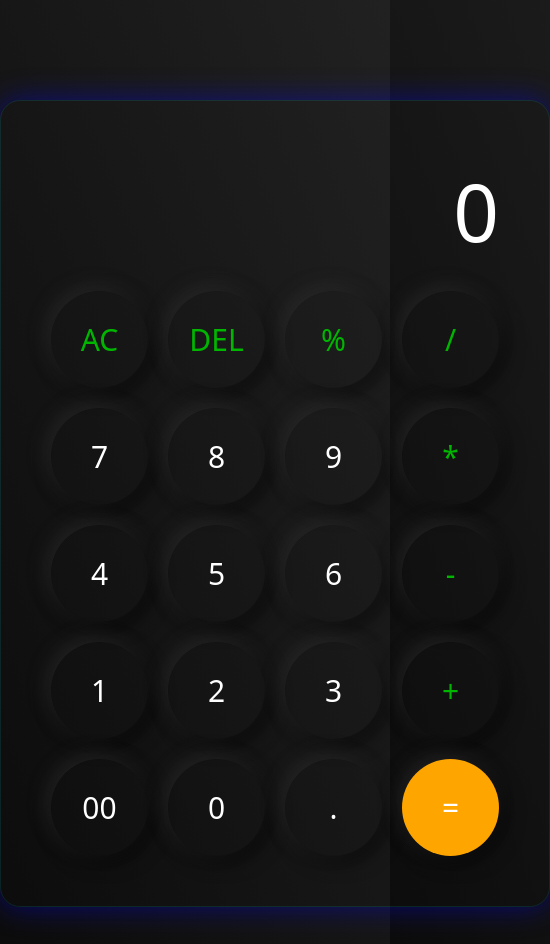
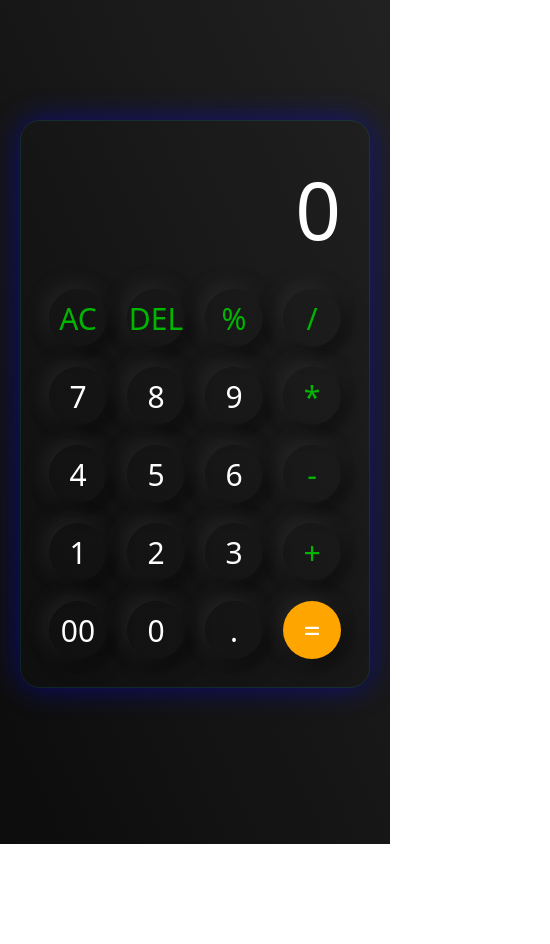
Before and after one commit to LEon-SIkhDER/Project-Calculator, a plain HTML site: page index.html in a window 390 px wide. Shown: the whole page, 550 px wide, since content can reach past the window. After the commit the page ends 844 px from the top, so only its background shows below. Drawn offline with nearby package versions, Linux system fonts and the light colour scheme.

Commit message:
little responsive for small deveice

```diff
--- a/index.html
+++ b/index.html
@@ -4,9 +4,10 @@
 <head>
     <meta charset="UTF-8">
     <meta name="viewport" content="width=device-width, initial-scale=1.0">
-    <title>Document</title>
+    <title>Leon's Calculator</title>
     <script src="https://unpkg.com/@tailwindcss/browser@4"></script>
     <link rel="stylesheet" href="style.css">
+    <link rel="stylesheet" href="responsive.css">
 
 </head>
 
--- /dev/null
+++ b/responsive.css
@@ -0,0 +1,7 @@
+@media screen and (max-width:600px){
+    .md{
+        width: calc(100vw - 40px);
+        padding: 8%;
+    }
+
+}
--- a/style.css
+++ b/style.css
@@ -2,6 +2,8 @@ body{
     background: linear-gradient(to bottom left, #212121, #0c0c0c);
     height: 100vh;
     user-select: none;
+    padding: 20px;
+    box-sizing: border-box;
 }
 .box{
     background: #ff0000;
```
